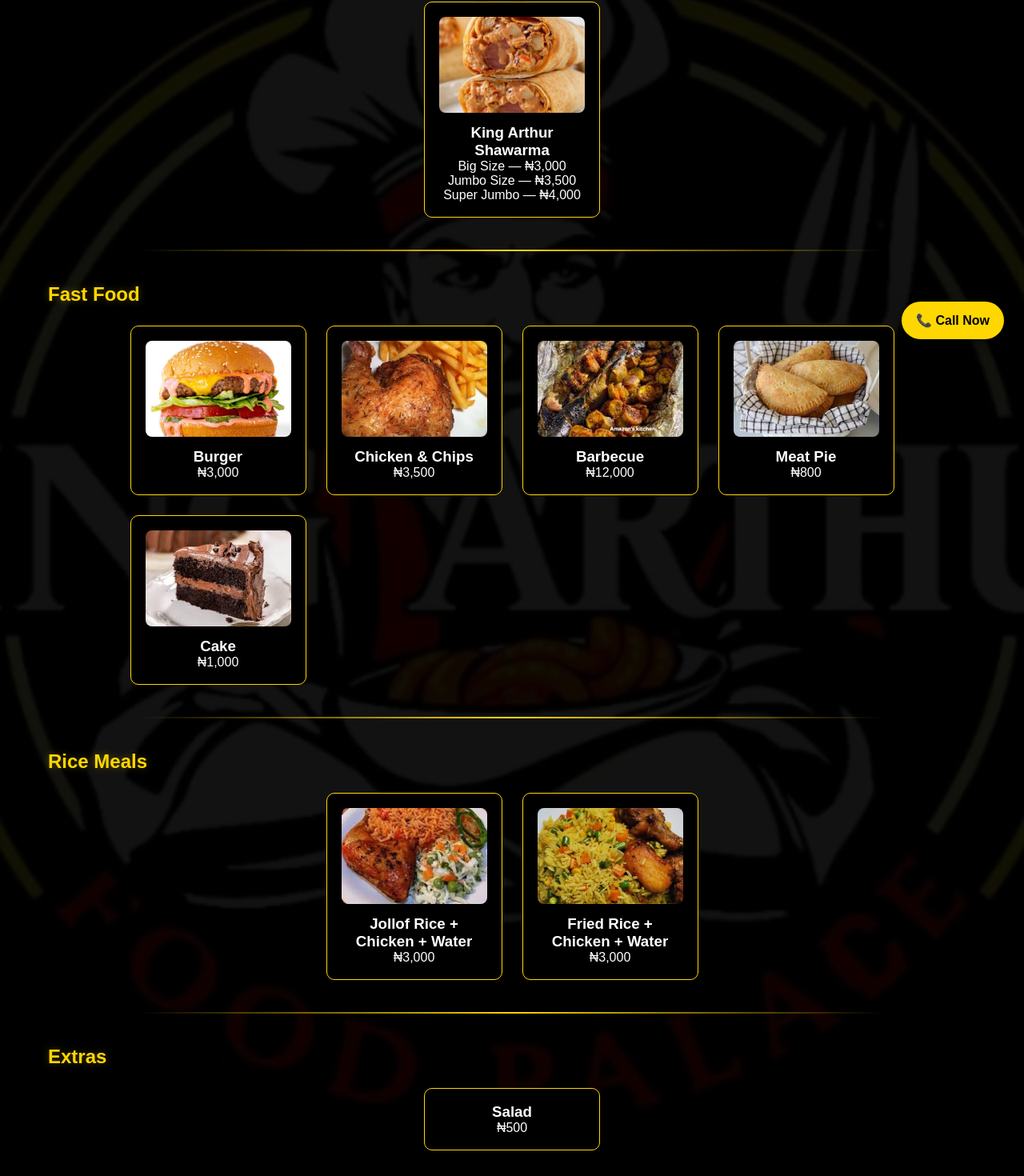
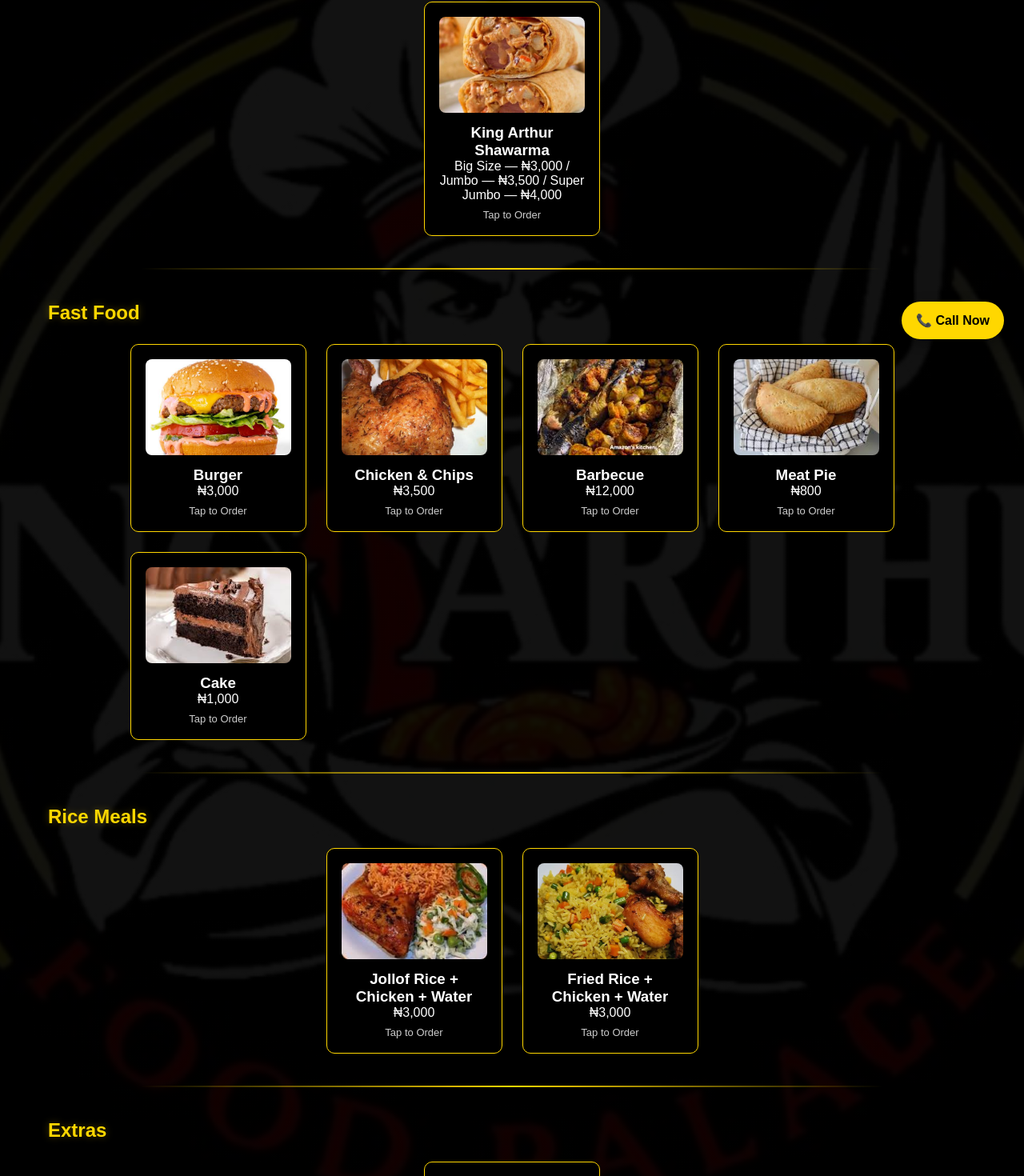
Before and after one commit to danielalagba97-tech/king-arthur-food-palace, a React (Vite) app: page /#/menu in a window 1280 px wide. Shown: the part 351-1821 px from the top of the page at 80% size. Built offline with nearby package versions, Linux system fonts and the light colour scheme.

Commit message:
menu tap to order improvement

```diff
--- a/src/pages/Menu.jsx
+++ b/src/pages/Menu.jsx
@@ -18,6 +18,24 @@ function Menu() {
     navigate("/order", { state: { meal } });
   };
 
+  /* reusable card */
+
+  const FoodCard = ({ image, name, price, meal }) => (
+    <div
+      style={cardStyle}
+      onClick={() => orderMeal(meal)}
+      onMouseEnter={(e) => e.currentTarget.style.transform = "scale(1.05)"}
+      onMouseLeave={(e) => e.currentTarget.style.transform = "scale(1)"}
+    >
+      {image && <img src={image} alt={name} style={imageStyle} />}
+
+      <h3>{name}</h3>
+      <p>{price}</p>
+
+      <p style={orderHint}>Tap to Order</p>
+    </div>
+  );
+
   return (
     <div
       style={{
@@ -34,28 +52,22 @@ function Menu() {
         Our Menu 🍽️
       </h1>
 
-
       {/* SHAWARMA */}
 
       <h2 style={sectionTitle}>Shawarma</h2>
 
       <div style={gridStyle}>
 
-        <div
-          style={cardStyle}
-          onClick={() => orderMeal("Big Shawarma")}
-        >
-          <img src={shawarma} alt="Shawarma" style={imageStyle}/>
-          <h3>King Arthur Shawarma</h3>
-          <p>Big Size — ₦3,000</p>
-          <p>Jumbo Size — ₦3,500</p>
-          <p>Super Jumbo — ₦4,000</p>
-        </div>
+        <FoodCard
+          image={shawarma}
+          name="King Arthur Shawarma"
+          price="Big Size — ₦3,000 / Jumbo — ₦3,500 / Super Jumbo — ₦4,000"
+          meal="Big Shawarma"
+        />
 
       </div>
 
       <div className="menu-divider"></div>
-
 
       {/* FAST FOOD */}
 
@@ -63,55 +75,44 @@ function Menu() {
 
       <div style={gridStyle}>
 
-        <div
-          style={cardStyle}
-          onClick={() => orderMeal("Burger")}
-        >
-          <img src={kingarthurburger} alt="Burger" style={imageStyle}/>
-          <h3>Burger</h3>
-          <p>₦3,000</p>
-        </div>
+        <FoodCard
+          image={kingarthurburger}
+          name="Burger"
+          price="₦3,000"
+          meal="Burger"
+        />
 
-        <div
-          style={cardStyle}
-          onClick={() => orderMeal("Chicken & Chips")}
-        >
-          <img src={chickenandchips} alt="Chicken & Chips" style={imageStyle}/>
-          <h3>Chicken & Chips</h3>
-          <p>₦3,500</p>
-        </div>
+        <FoodCard
+          image={chickenandchips}
+          name="Chicken & Chips"
+          price="₦3,500"
+          meal="Chicken & Chips"
+        />
 
-        <div
-          style={cardStyle}
-          onClick={() => orderMeal("Barbecue")}
-        >
-          <img src={barbecue} alt="Barbecue" style={imageStyle}/>
-          <h3>Barbecue</h3>
-          <p>₦12,000</p>
-        </div>
+        <FoodCard
+          image={barbecue}
+          name="Barbecue"
+          price="₦12,000"
+          meal="Barbecue"
+        />
 
-        <div
-          style={cardStyle}
-          onClick={() => orderMeal("Meat Pie")}
-        >
-          <img src={meatpie} alt="Meat Pie" style={imageStyle}/>
-          <h3>Meat Pie</h3>
-          <p>₦800</p>
-        </div>
+        <FoodCard
+          image={meatpie}
+          name="Meat Pie"
+          price="₦800"
+          meal="Meat Pie"
+        />
 
-        <div
-          style={cardStyle}
-          onClick={() => orderMeal("Cake")}
-        >
-          <img src={cake} alt="Cake" style={imageStyle}/>
-          <h3>Cake</h3>
-          <p>₦1,000</p>
-        </div>
+        <FoodCard
+          image={cake}
+          name="Cake"
+          price="₦1,000"
+          meal="Cake"
+        />
 
       </div>
 
       <div className="menu-divider"></div>
-
 
       {/* RICE MEALS */}
 
@@ -119,28 +120,23 @@ function Menu() {
 
       <div style={gridStyle}>
 
-        <div
-          style={cardStyle}
-          onClick={() => orderMeal("Jollof Rice + Chicken")}
-        >
-          <img src={kingarthurjollof} alt="Jollof Rice" style={imageStyle}/>
-          <h3>Jollof Rice + Chicken + Water</h3>
-          <p>₦3,000</p>
-        </div>
+        <FoodCard
+          image={kingarthurjollof}
+          name="Jollof Rice + Chicken + Water"
+          price="₦3,000"
+          meal="Jollof Rice + Chicken"
+        />
 
-        <div
-          style={cardStyle}
-          onClick={() => orderMeal("Fried Rice + Chicken")}
-        >
-          <img src={friedrice} alt="Fried Rice" style={imageStyle}/>
-          <h3>Fried Rice + Chicken + Water</h3>
-          <p>₦3,000</p>
-        </div>
+        <FoodCard
+          image={friedrice}
+          name="Fried Rice + Chicken + Water"
+          price="₦3,000"
+          meal="Fried Rice + Chicken"
+        />
 
       </div>
 
       <div className="menu-divider"></div>
-
 
       {/* EXTRAS */}
 
@@ -148,13 +144,11 @@ function Menu() {
 
       <div style={gridStyle}>
 
-        <div
-          style={cardStyle}
-          onClick={() => orderMeal("Salad")}
-        >
-          <h3>Salad</h3>
-          <p>₦500</p>
-        </div>
+        <FoodCard
+          name="Salad"
+          price="₦500"
+          meal="Salad"
+        />
 
       </div>
 
@@ -207,4 +201,12 @@ const imageStyle = {
 };
 
 
+/* TAP LABEL */
+
+const orderHint = {
+  color: "#ccc",
+  fontSize: "13px",
+  marginTop: "8px"
+};
+
 export default Menu;
```
